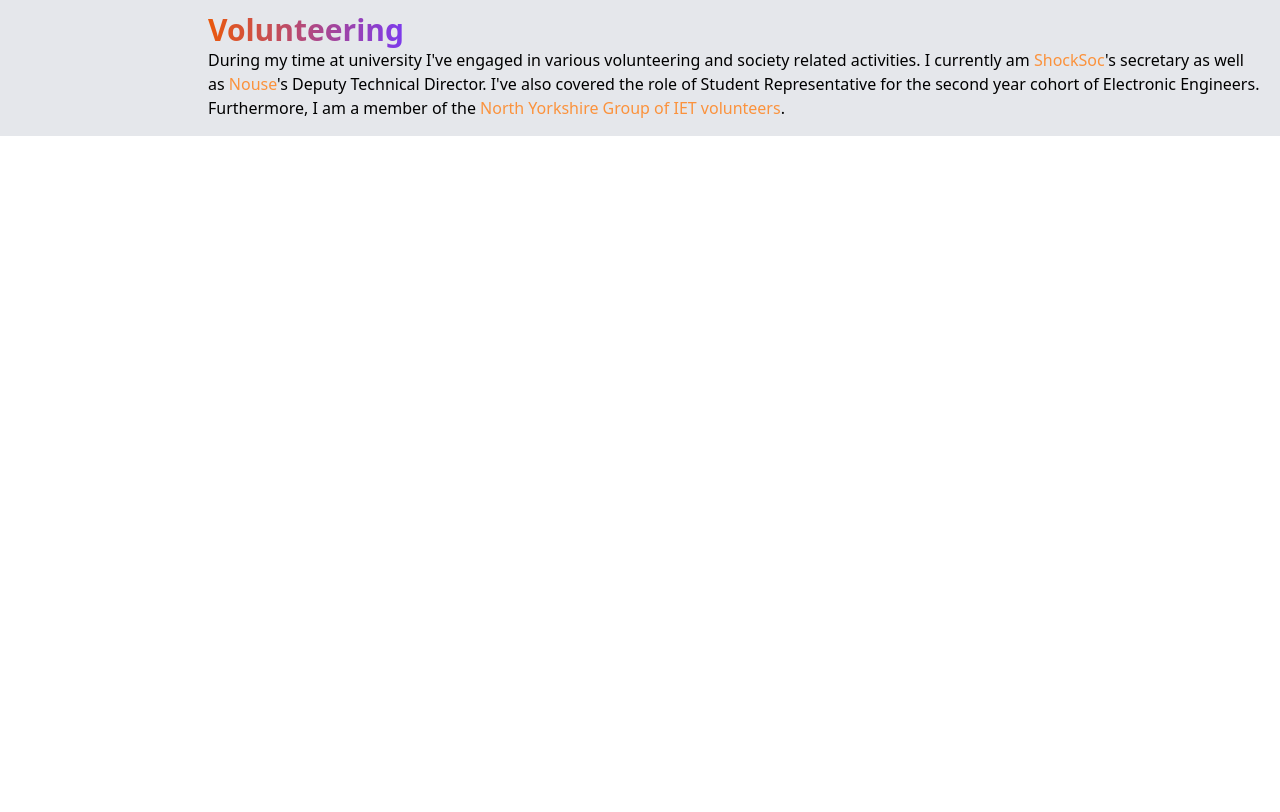
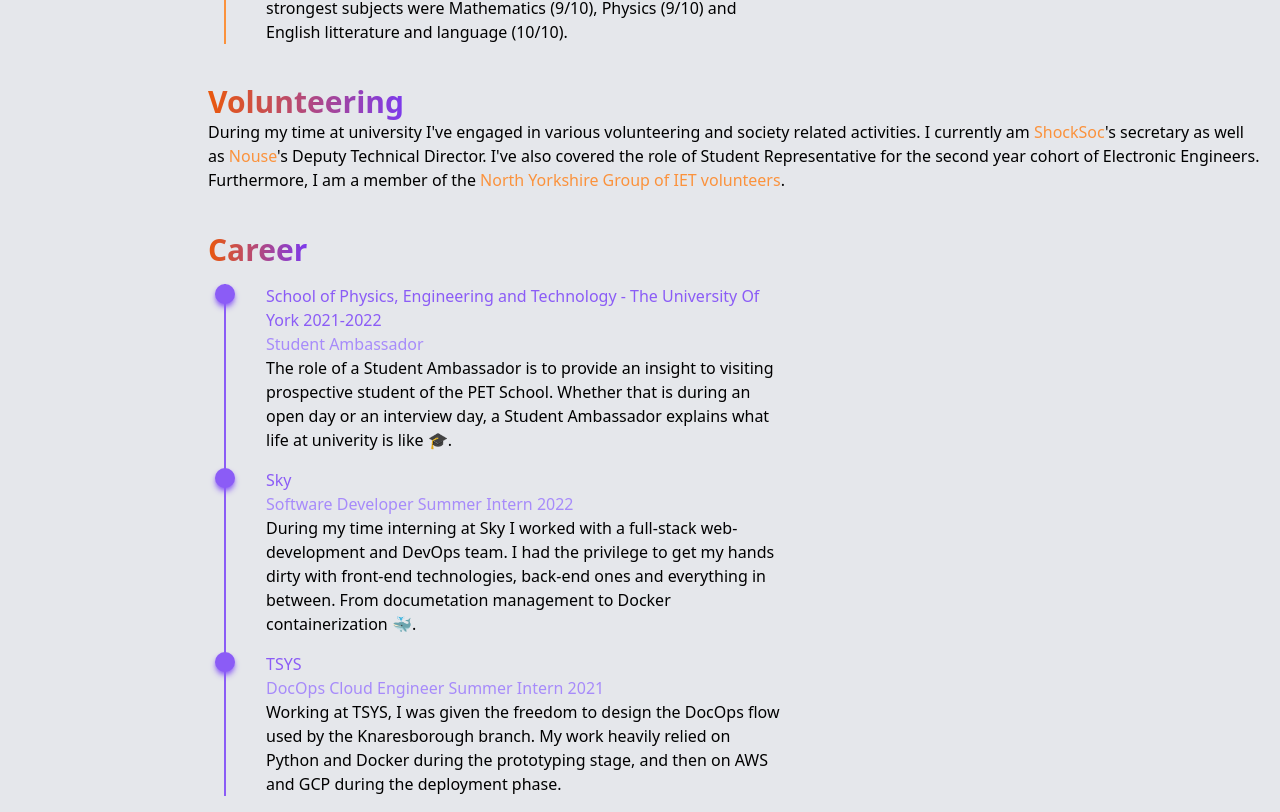
Before and after one commit to joe2k01/joe2k01.github.io, a React (Vite) app: page / in a window 1280 px wide. Shown: the part 960-1772 px from the top of the page. Before the commit the page ends 1096 px from the top, so only its background shows below. Built offline with nearby package versions, Linux system fonts and the light colour scheme.

Commit message:
Add contact
Signed-off-by: Giuseppe Barillari <joe2k01dev@gmail.com>

```diff
--- /dev/null
+++ b/src/components/Career.tsx
@@ -0,0 +1,55 @@
+import { SectionContainer } from "./SectionContainer";
+
+const Career: React.FC = () => {
+  return (
+    <SectionContainer id="career">
+      <h3 className="text-3xl font-bold w-min">
+        <span className="gradientText">Career</span>
+      </h3>
+      <div className="mt-4 ml-4 border-l-2 border-violet-500">
+        <div className="ml-10 relative lg:w-1/2">
+          <div className="absolute w-5 h-5 top-0 bg-violet-500 shadow-md shadow-violet-500 rounded-full -ml-[41px] -translate-x-1/2" />
+          <p className="text-violet-500">
+            School of Physics, Engineering and Technology - The University Of
+            York 2021-2022
+          </p>
+          <p className="text-violet-400">Student Ambassador</p>
+          <p>
+            The role of a Student Ambassador is to provide an insight to
+            visiting prospective student of the PET School. Whether that is
+            during an open day or an interview day, a Student Ambassador
+            explains what life at univerity is like 🎓.
+          </p>
+        </div>
+        <div className="ml-10 mt-4 relative lg:w-1/2">
+          <div className="absolute w-5 h-5 top-0 bg-violet-500 shadow-md shadow-violet-500 rounded-full -ml-[41px] -translate-x-1/2" />
+          <p className="text-violet-500">Sky</p>
+          <p className="text-violet-400">
+            Software Developer Summer Intern 2022
+          </p>
+          <p>
+            During my time interning at Sky I worked with a full-stack
+            web-development and DevOps team. I had the privilege to get my hands
+            dirty with front-end technologies, back-end ones and everything in
+            between. From documetation management to Docker containerization 🐳.
+          </p>
+        </div>
+        <div className="ml-10 mt-4 relative lg:w-1/2">
+          <div className="absolute w-5 h-5 top-0 bg-violet-500 shadow-md shadow-violet-500 rounded-full -ml-[41px] -translate-x-1/2" />
+          <p className="text-violet-500">TSYS</p>
+          <p className="text-violet-400">
+            DocOps Cloud Engineer Summer Intern 2021
+          </p>
+          <p>
+            Working at TSYS, I was given the freedom to design the DocOps flow
+            used by the Knaresborough branch. My work heavily relied on Python
+            and Docker during the prototyping stage, and then on AWS and GCP
+            during the deployment phase.
+          </p>
+        </div>
+      </div>
+    </SectionContainer>
+  );
+};
+
+export { Career };
--- a/src/components/Content.tsx
+++ b/src/components/Content.tsx
@@ -1,4 +1,5 @@
 import { About } from "./About";
+import { Career } from "./Career";
 import { Education } from "./Education";
 import { Volunteering } from "./Volunteering";
 
@@ -8,6 +9,7 @@
       <About />
       <Education />
       <Volunteering />
+      <Career />
     </div>
   );
 };
--- a/src/components/Education.tsx
+++ b/src/components/Education.tsx
@@ -7,7 +7,7 @@
         <span className="gradientText">Education</span>
       </h3>
       <div className="mt-4 ml-4 border-l-2 border-orange-400">
-        <div className="ml-10 relative">
+        <div className="ml-10 relative lg:w-1/2">
           <div className="absolute w-5 h-5 top-0 bg-orange-500 shadow-md shadow-orange-500 rounded-full -ml-[41px] -translate-x-1/2" />
           <p className="text-orange-500">University 2020-2024</p>
           <p className="text-orange-400">
@@ -20,7 +20,7 @@
             91% overall. I concluded my second year with 84% overall.
           </p>
         </div>
-        <div className="ml-10 mt-4 relative">
+        <div className="ml-10 mt-4 relative lg:w-1/2">
           <div className="absolute w-5 h-5 top-0 bg-orange-500 shadow-md shadow-orange-500 rounded-full -ml-[41px] -translate-x-1/2" />
           <p className="text-orange-500">
             High School / A Levels Equivalent 2015-2020
```
